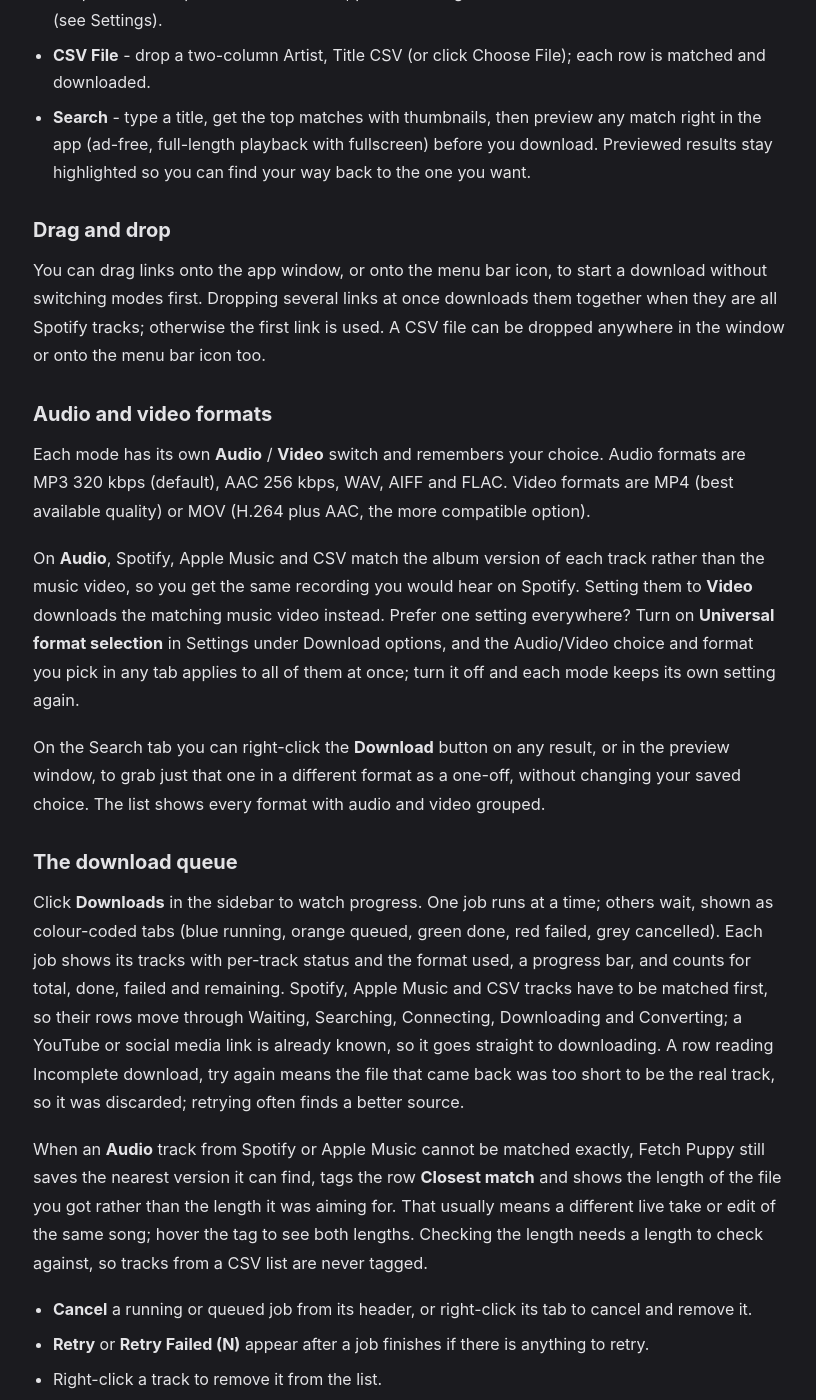
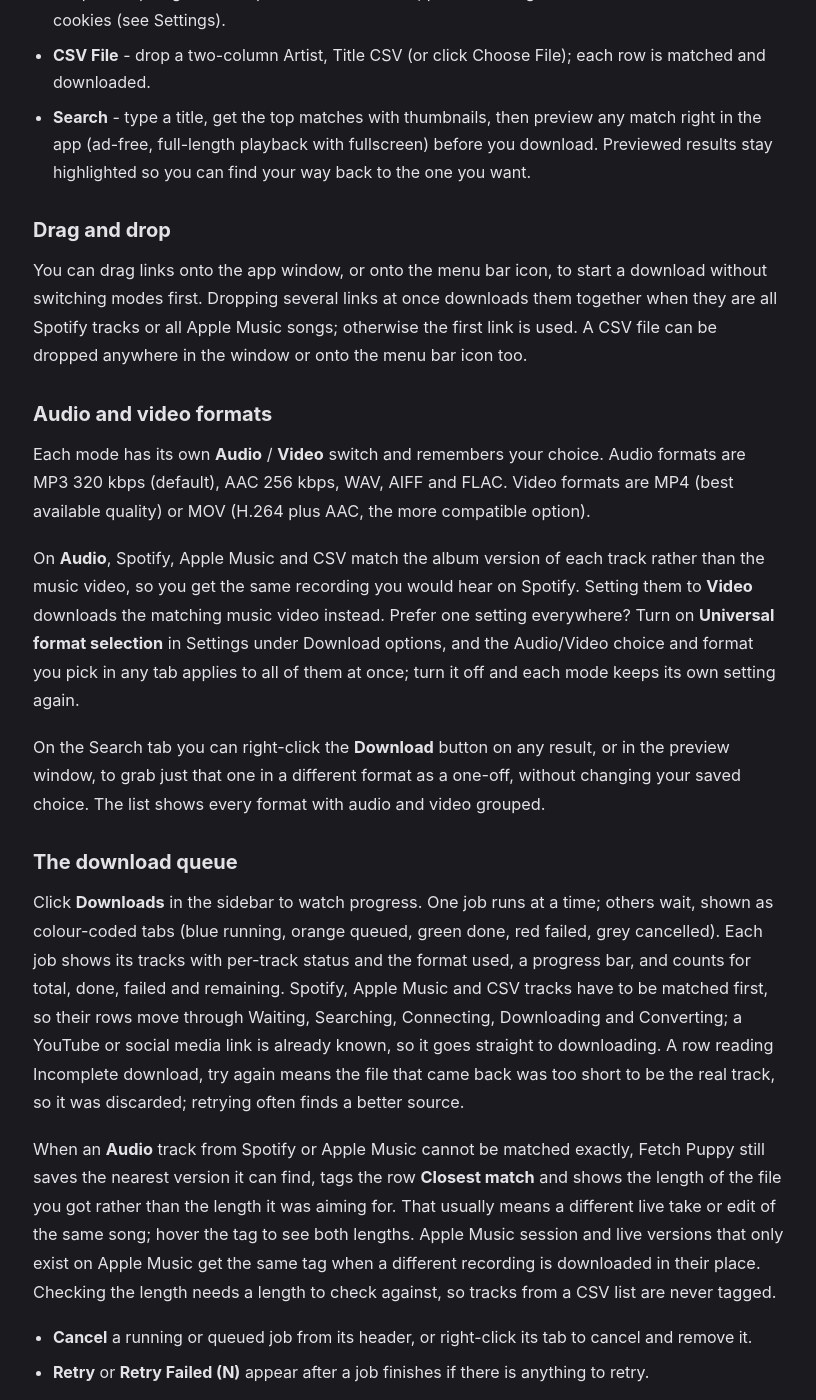
Before and after one commit to BSKapps/bskapps.github.io, a Jekyll site: the page built from articles/fetch-puppy-guide/index.html, in a window 1280 px wide and 1400 px high, scrolled down 732 px. Shown: the whole window, without its empty margins (231-1047 px from the left). Built offline with Jekyll 4.4.1, drawn with Linux system fonts in a browser that asks for light colours; some of the changed text lies outside the part shown.

Commit message:
Fetch Puppy guide: social list, Apple Music batches, Closest match note for 2.7

```diff
--- a/_data/guides/fetch-puppy-guide.json
+++ b/_data/guides/fetch-puppy-guide.json
@@ -4,7 +4,7 @@
   "web": {
     "pageTitle": "Fetch Puppy user guide - BSK Apps",
     "h1": "Fetch Puppy user guide",
-    "dateLine": "Updated for version 2.6",
+    "dateLine": "Updated for version 2.7",
     "description": "A how-to guide for Fetch Puppy: the download modes, choosing audio and video formats, the queue, output folders, browser cookies, the download engine and settings.",
     "canonical": "https://bskapps.com/articles/fetch-puppy-guide/",
     "ogTitle": "Fetch Puppy user guide",
@@ -46,7 +46,7 @@
             "**Spotify** - playlists, albums and tracks. Public links work as-is; private playlists need your own Spotify API credentials (see Settings).",
             "**Apple Music** - playlists, albums and songs, no account needed.",
             "**YouTube** - videos, shorts and playlists. If a pasted link is both a video and a playlist, Fetch Puppy asks whether you want just the video or the whole playlist. Dragging one video out of a playlist skips the question and fetches just that video; use the playlist's own link when you want the lot.",
-            "**Social Media** - TikTok, Instagram, X, Facebook, Reddit, Vimeo, Twitch, Dailymotion, Threads and Snapchat. Public posts download as-is; private and age-restricted ones need browser cookies (see Settings).",
+            "**Social Media** - TikTok, Instagram, X, Facebook, Reddit, Vimeo, Twitch, Dailymotion and Snapchat Spotlight. Public posts download as-is; private and age-restricted ones need browser cookies (see Settings).",
             "**CSV File** - drop a two-column Artist, Title CSV (or click Choose File); each row is matched and downloaded.",
             "**Search** - type a title, get the top matches with thumbnails, then preview any match right in the app (ad-free, full-length playback with fullscreen) before you download. Previewed results stay highlighted so you can find your way back to the one you want."
           ]
@@ -59,7 +59,7 @@
       "blocks": [
         {
           "type": "paragraph",
-          "text": "You can drag links onto the app window, or onto the menu bar icon, to start a download without switching modes first. Dropping several links at once downloads them together when they are all Spotify tracks; otherwise the first link is used. A CSV file can be dropped anywhere in the window or onto the menu bar icon too."
+          "text": "You can drag links onto the app window, or onto the menu bar icon, to start a download without switching modes first. Dropping several links at once downloads them together when they are all Spotify tracks or all Apple Music songs; otherwise the first link is used. A CSV file can be dropped anywhere in the window or onto the menu bar icon too."
         }
       ]
     },
@@ -91,7 +91,7 @@
         },
         {
           "type": "paragraph",
-          "text": "When an **Audio** track from Spotify or Apple Music cannot be matched exactly, Fetch Puppy still saves the nearest version it can find, tags the row **Closest match** and shows the length of the file you got rather than the length it was aiming for. That usually means a different live take or edit of the same song; hover the tag to see both lengths. Checking the length needs a length to check against, so tracks from a CSV list are never tagged."
+          "text": "When an **Audio** track from Spotify or Apple Music cannot be matched exactly, Fetch Puppy still saves the nearest version it can find, tags the row **Closest match** and shows the length of the file you got rather than the length it was aiming for. That usually means a different live take or edit of the same song; hover the tag to see both lengths. Apple Music session and live versions that only exist on Apple Music get the same tag when a different recording is downloaded in their place. Checking the length needs a length to check against, so tracks from a CSV list are never tagged."
         },
         {
           "type": "bullets",
```
